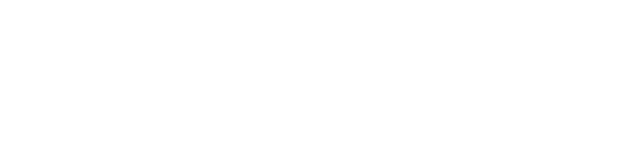
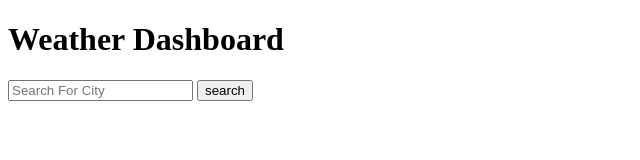
Before and after one commit to Bryce-Lingle/F-ing-Fantastic-Forcasting, a plain HTML site: page index.html in a window 1280 px wide. Shown: the whole page, without its empty margins (0-640 px from the left). Drawn offline with Linux system fonts and the light colour scheme.

Commit message:
Got the MVP put in

```diff
--- a/index.html
+++ b/index.html
@@ -4,9 +4,14 @@
     <meta charset="UTF-8">
     <meta http-equiv="X-UA-Compatible" content="IE=edge">
     <meta name="viewport" content="width=device-width, initial-scale=1.0">
-    <title>Document</title>
+    <title>Fucking Fantastic Forcasting</title>
 </head>
 <body>
+    <h1>Weather Dashboard</h1>
+    <div>
+        <input placeholder="Search For City">
+        <button>search</button>
+    </div>
 
 </body>
 </html>
```
